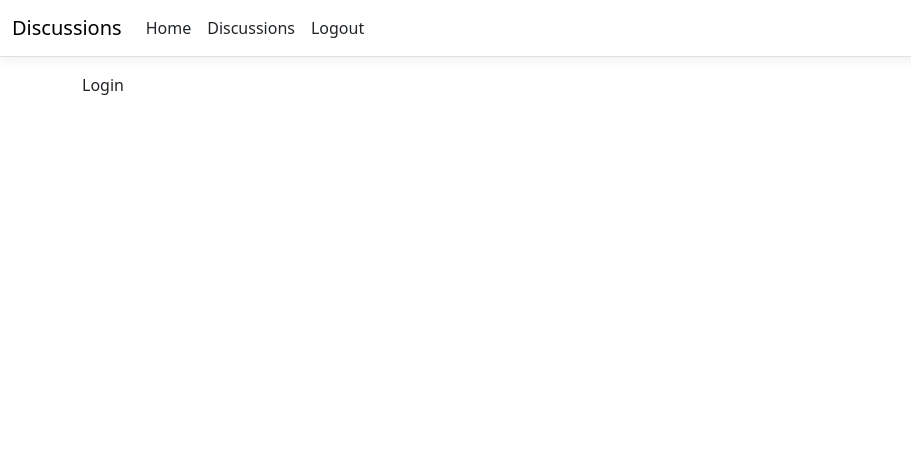
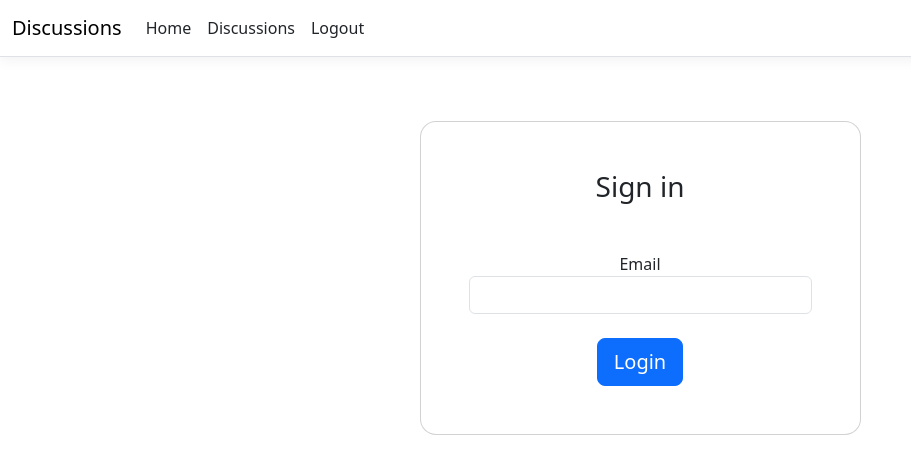
Before and after one commit to MathiasCK/discussions_vite_dotnet, a React (Vite) app in the folder client/: page / in a window 1280 px wide. Shown: the top 474 px of the page, without its empty margins (0-911 px from the left). Built offline with nearby package versions, Linux system fonts and the light colour scheme.

Commit message:
Handle user login

```diff
--- a/client/src/App.tsx
+++ b/client/src/App.tsx
@@ -1,20 +1,13 @@
 import { devtools } from "valtio/utils";
-import { actions, state } from "./state";
+import { state } from "./state";
 import { useSnapshot } from "valtio";
-import React, { useEffect } from "react";
+import React from "react";
 import { Loader, Navbar } from "./components/ui";
 import Pages from "./Pages";
 
 devtools(state, { name: "app state" });
 const App = () => {
   const snap = useSnapshot(state);
-
-  useEffect(() => {
-    actions.startLoading();
-    setTimeout(() => {
-      actions.stopLoading();
-    }, 2000);
-  }, []);
 
   return (
     <React.Fragment>
--- a/client/src/pages/Home.tsx
+++ b/client/src/pages/Home.tsx
@@ -1,7 +1,17 @@
-interface Props {}
+import { useSnapshot } from "valtio";
+import { state } from "../state";
 
-const Home: React.FC<Props> = () => {
-  return <div>Home</div>;
+const Home: React.FC = () => {
+  const snap = useSnapshot(state);
+  return (
+    <header className="row mb-5">
+      <div className="col text-center">
+        <h1 className="display-3">Welcome {snap.user?.email}</h1>
+        <p className="lead">Join or create a discussion</p>
+        <a className="btn btn-outline-primary btn-lg">View Discussions</a>
+      </div>
+    </header>
+  );
 };
 
 export default Home;
--- a/client/src/pages/Login.tsx
+++ b/client/src/pages/Login.tsx
@@ -1,7 +1,49 @@
-interface Props {}
+import { useState } from "react";
+import { login } from "../services/login.service";
 
-const Login: React.FC<Props> = () => {
-  return <div>Login</div>;
+const Login: React.FC = () => {
+  const [email, setEmail] = useState("");
+
+  const handleSubmit = async (e: React.SyntheticEvent) => {
+    e.preventDefault();
+    if (email !== null && email.length > 0) {
+      await login(email);
+    }
+  };
+  return (
+    <section className="container py-5 h-100">
+      <article className="row d-flex justify-content-center align-items-center h-100">
+        <div className="col-12 col-md-8 col-lg-6 col-xl-5">
+          <div
+            className="card shadow-2-strong"
+            style={{ borderRadius: "1rem" }}
+          >
+            <form className="card-body p-5 text-center">
+              <h3 className="mb-5">Sign in</h3>
+              <div className="form-outline mb-4">
+                <label htmlFor="Email">Email</label>
+                <input
+                  value={email}
+                  type="email"
+                  className="form-control"
+                  name="Email"
+                  required
+                  onChange={e => setEmail(e.target.value)}
+                />
+              </div>
+              <button
+                type="submit"
+                className="btn btn-primary btn-lg btn-block"
+                onClick={handleSubmit}
+              >
+                Login
+              </button>
+            </form>
+          </div>
+        </div>
+      </article>
+    </section>
+  );
 };
 
 export default Login;
--- /dev/null
+++ b/client/src/services/login.service.ts
@@ -0,0 +1,21 @@
+import { User, actions } from "../state";
+
+export const login = async (email: string) => {
+  const response = await fetch("http://localhost:5000/api/login", {
+    method: "POST",
+    headers: {
+      "Content-Type": "application/json",
+    },
+    body: JSON.stringify({ email }),
+  });
+
+  if (!response.ok) {
+    const { status } = response;
+    const message = await response.text();
+    alert(`${status} : ${message}`);
+    return;
+  }
+
+  const user: User = await response.json();
+  actions.setUser(user);
+};
--- a/client/src/state.ts
+++ b/client/src/state.ts
@@ -12,7 +12,7 @@ export type AppState = {
 };
 
 export type User = {
-  id: string;
+  id?: string;
   email: string;
 };
 
@@ -33,6 +33,7 @@ const actions = {
     state.isLoading = false;
   },
   setUser: (user: User): void => {
+    localStorage.setItem("user", JSON.stringify(user));
     state.user = user;
   },
 };
```
